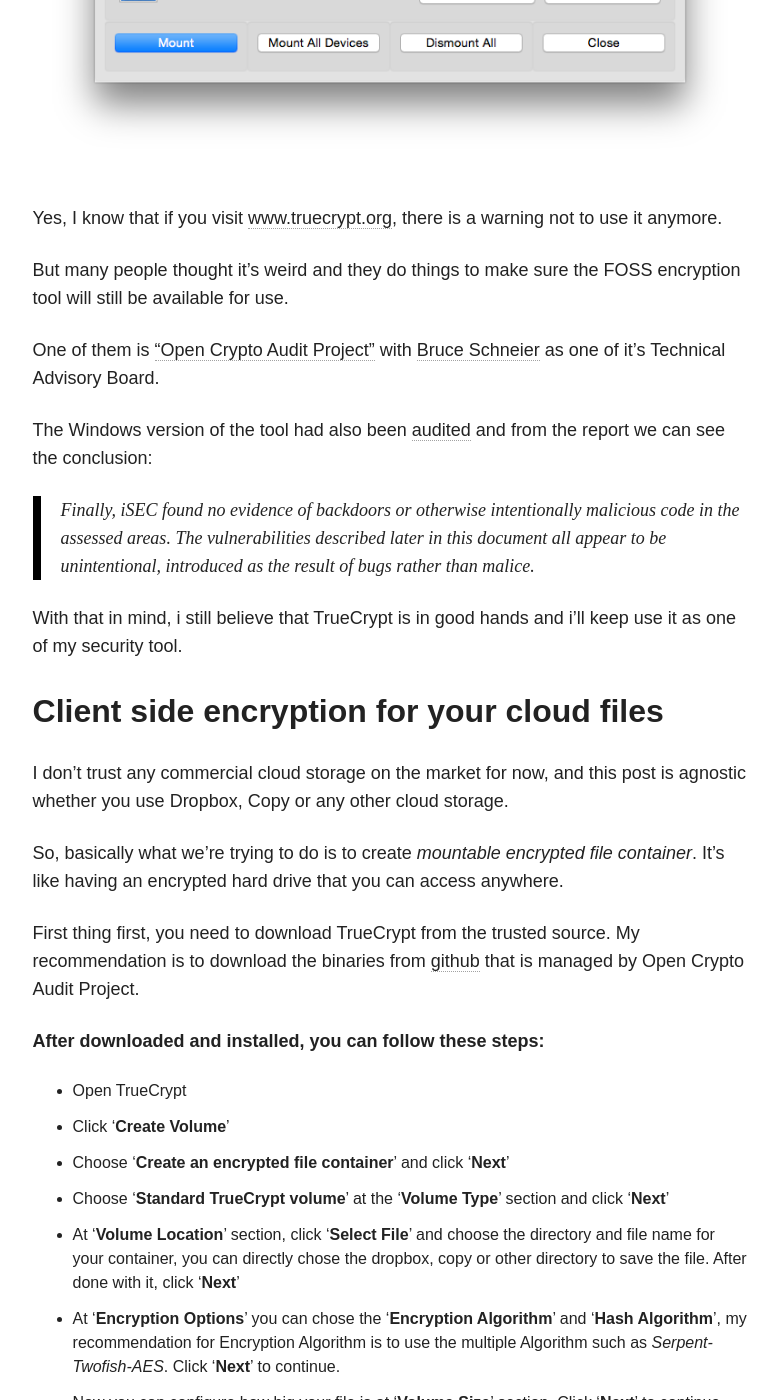
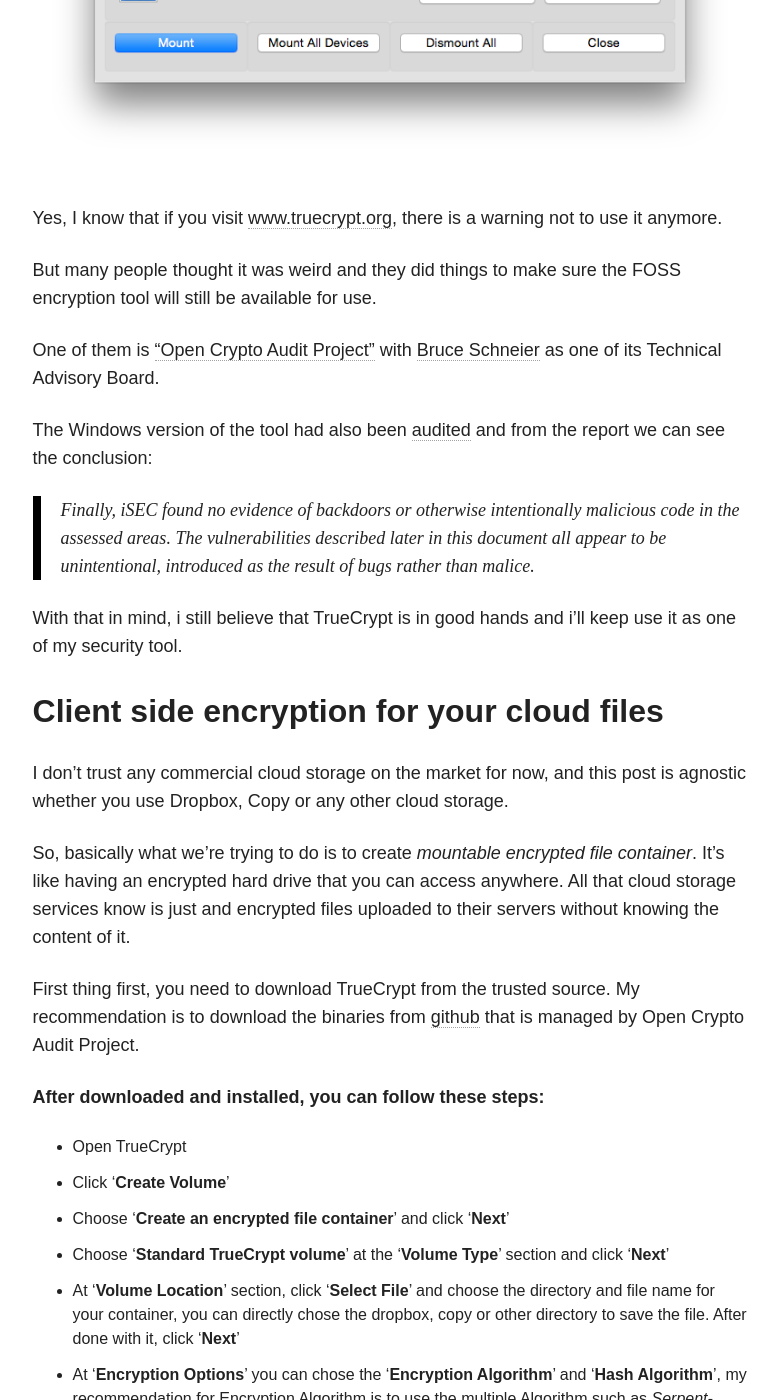
Before and after one commit to panggi/panggi.com, a Jekyll site: the page built from _posts/articles/2014-10-12-secure-cloud-storage-using-truecrypt.md, in a window 1280 px wide and 1400 px high, scrolled down 1468 px. Shown: the whole window, without its empty margins (347-1125 px from the left). Built offline with Jekyll 4.4.1, drawn with Linux system fonts in a browser that asks for light colours; nearby versions of some CDN libraries; comment, search, counter and statistics services are not loaded.

Commit message:
add content to secure cloud storage using truecrypt

```diff
--- a/_posts/articles/2014-10-12-secure-cloud-storage-using-truecrypt.md
+++ b/_posts/articles/2014-10-12-secure-cloud-storage-using-truecrypt.md
@@ -18,9 +18,9 @@
 </figure>
 Yes, I know that if you visit [www.truecrypt.org](http://www.truecrypt.org), there is a warning not to use it anymore.
 
-But many people thought it's weird and they do things to make sure the FOSS encryption tool will still be available for use.
+But many people thought it was weird and they did things to make sure the FOSS encryption tool will still be available for use.
 
-One of them is ["Open Crypto Audit Project"](https://opencryptoaudit.org/) with [Bruce Schneier](https://opencryptoaudit.org/people) as one of it's Technical Advisory Board.
+One of them is ["Open Crypto Audit Project"](https://opencryptoaudit.org/) with [Bruce Schneier](https://opencryptoaudit.org/people) as one of its Technical Advisory Board.
 
 The Windows version of the tool had also been [audited](https://opencryptoaudit.org/reports/iSec_Final_Open_Crypto_Audit_Project_TrueCrypt_Security_Assessment.pdf) and from the report we can see the conclusion:
 
@@ -32,7 +32,7 @@
 
 I don't trust any commercial cloud storage on the market for now, and this post is agnostic whether you use Dropbox, Copy or any other cloud storage.
 
-So, basically what we're trying to do is to create *mountable encrypted file container*. It's like having an encrypted hard drive that you can access anywhere.
+So, basically what we're trying to do is to create *mountable encrypted file container*. It's like having an encrypted hard drive that you can access anywhere. All that cloud storage services know is just and encrypted files uploaded to their servers without knowing the content of it.
 
 First thing first, you need to download TrueCrypt from the trusted source. My recommendation is to download the binaries from [github](https://github.com/AuditProject/truecrypt-verified-mirror?files=1) that is managed by Open Crypto Audit Project.
 
```
